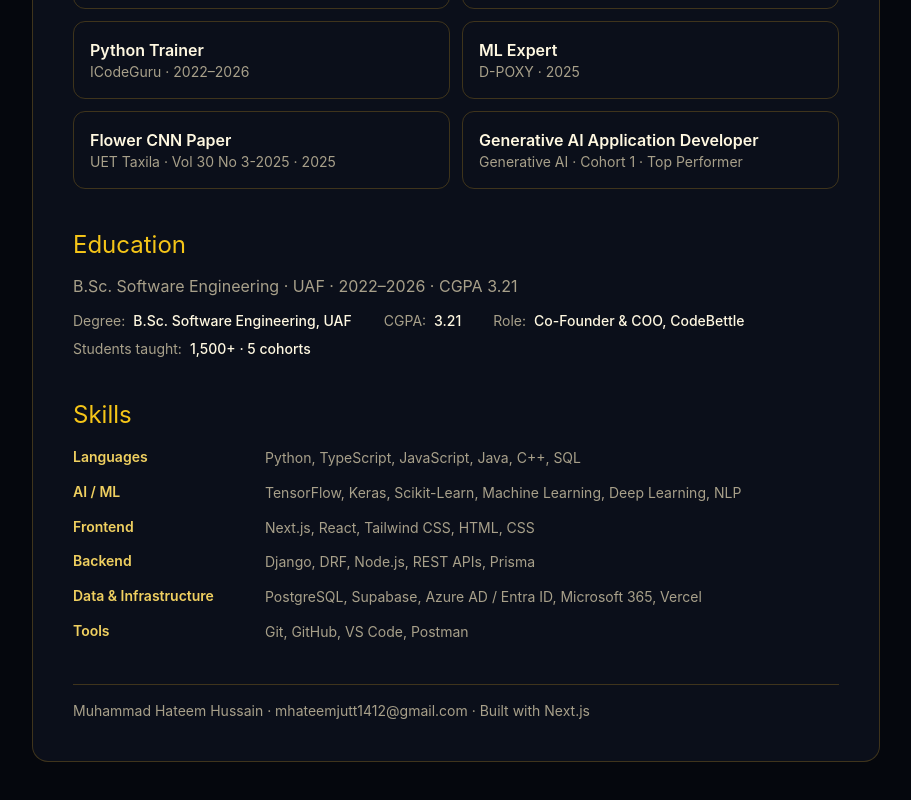
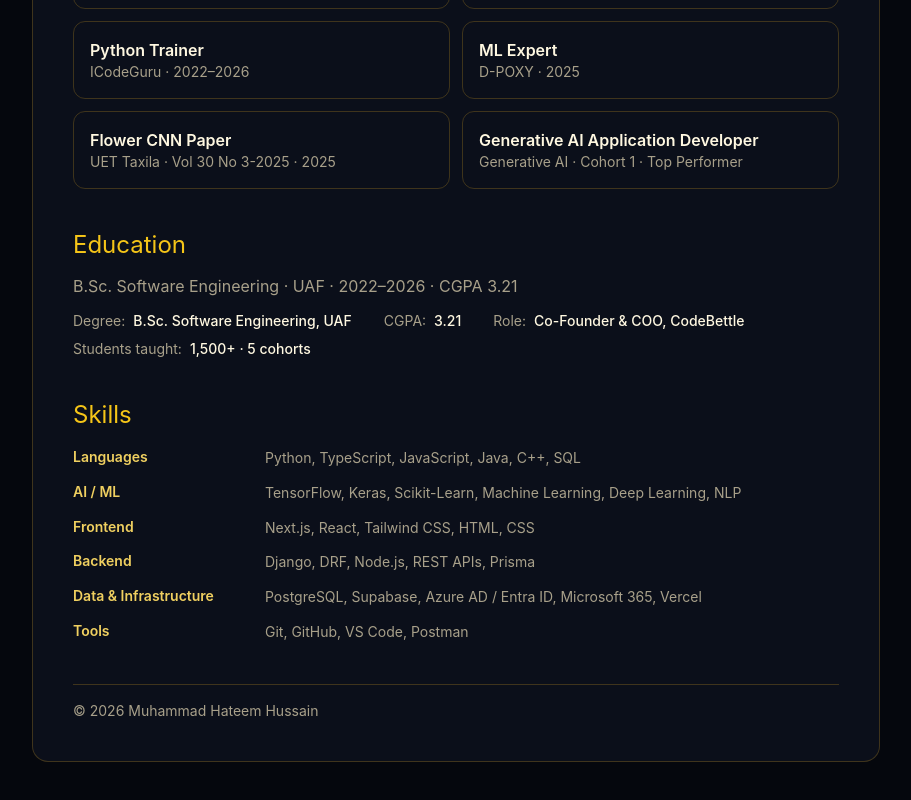
Before and after one commit to Hateem-Hussain-01/hateem-portfolio, a Next.js app: page /resume in a window 1280 px wide. Shown: the part 1984-2784 px from the top of the page, without its empty margins (184-1095 px from the left). Built offline with nearby package versions, Linux system fonts and the light colour scheme.

Commit message:
Resume footer: copyright only, remove Built with Next.js line

```diff
--- a/app/resume/page.tsx
+++ b/app/resume/page.tsx
@@ -179,7 +179,7 @@ export default async function ResumePage() {
           </section>
 
           <footer className="mt-10 border-t border-gold-dark/40 pt-4 text-sm text-muted-gold">
-            {settings.name} · {settings.email} · Built with Next.js
+            © 2026 {settings.name}
           </footer>
         </article>
       </main>
```
